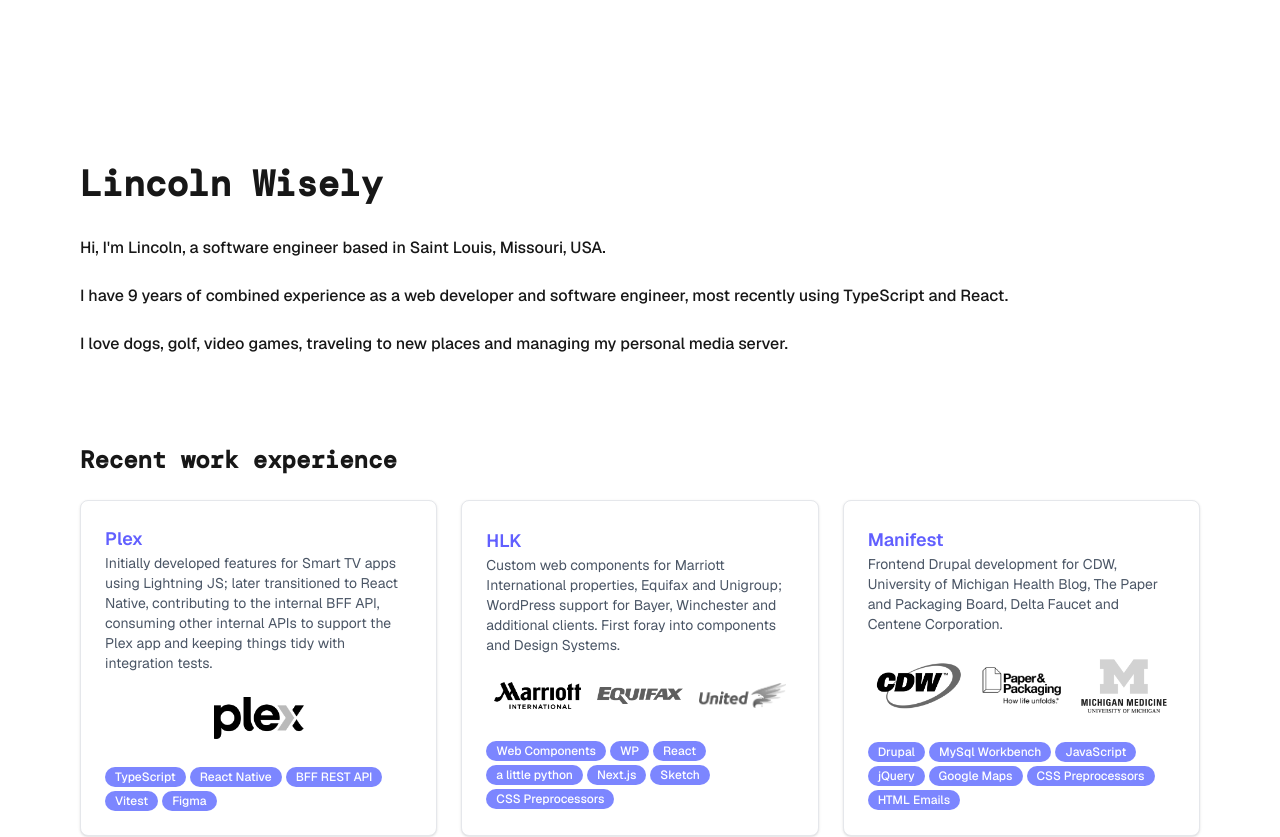
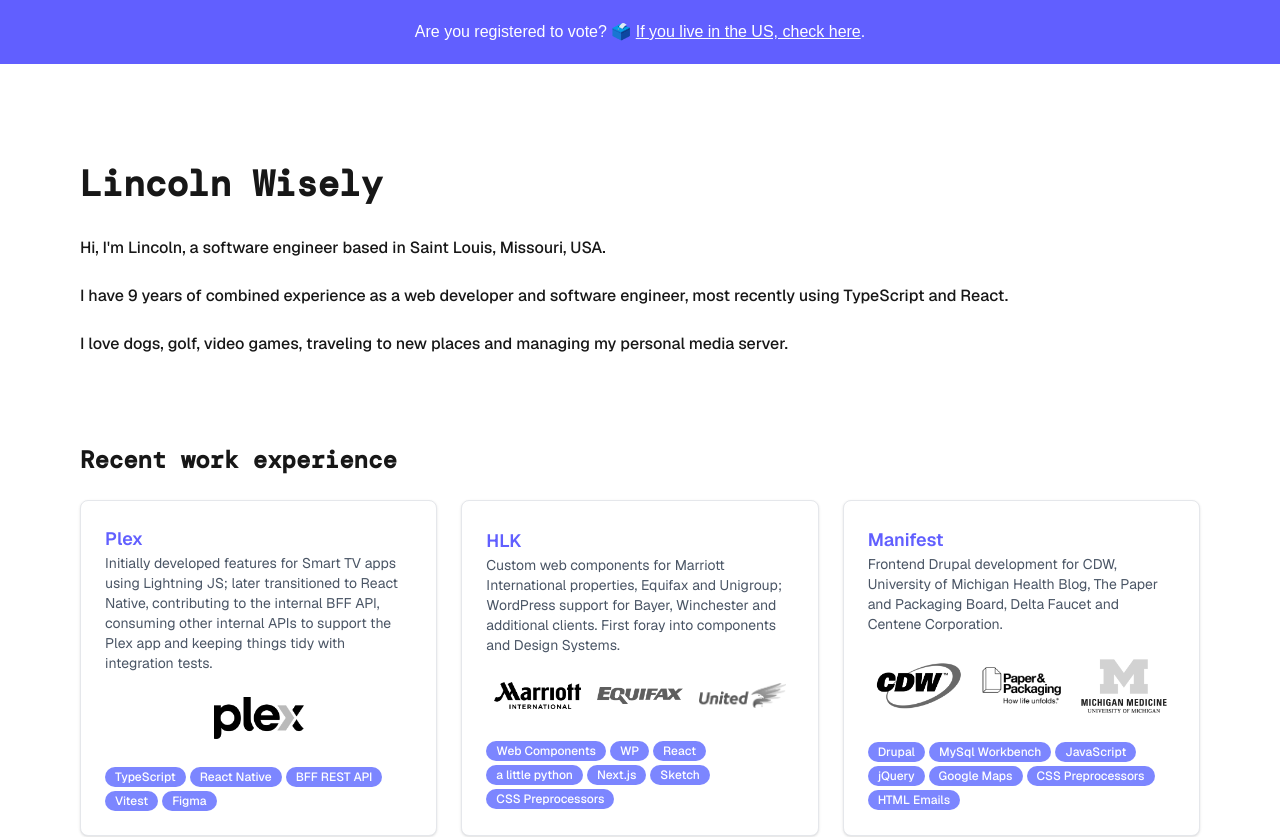
Before and after one commit to lincolnwisely/lincoln-wisely, a Next.js app: page / in a window 1280 px wide. Shown: the top 837 px of the page. Built offline with nearby package versions, Linux system fonts and the light colour scheme; a web font is replaced by a local one.

Commit message:
add banner for voting lol we are so fucked

```diff
--- a/src/app/page.tsx
+++ b/src/app/page.tsx
@@ -3,11 +3,12 @@
 import Experience from '@/components/experience';
 import Quotes from '@/components/quotes';
 import Projects from '@/components/projects';
+import Banner from '@/components/banner';
 
 export default function Home() {
   return (
     <div>
-      {/* <Banner /> */}
+      <Banner />
       <div className="font-sans grid grid-rows-[20px_1fr_20px] min-h-screen p-8 pb-20 gap-16 sm:p-20">
         <main className="flex flex-col gap-[32px] row-start-2  sm:items-start">
           <div className="flex flex-col-reverse lg:flex-row justify-center font-medium">
--- a/src/components/banner.tsx
+++ b/src/components/banner.tsx
@@ -1,7 +1,8 @@
 export default function Banner() {
   return (
-    <div className="bg-indigo-500 text-white w-screen flex justify-center">
-      <h5 className="text-center p-2">
+    <div className="bg-indigo-500 text-white w-screen absolute justify-center p-3">
+      <h5 className="text-center p-2">Are you registered to vote? 🗳️ <a className="underline" href="https://www.vote.org/am-i-registered-to-vote" target="_blank" rel="noopener noreferrer">If you live in the US, check here</a>.</h5>
+      {/* <h5 className="text-center p-2">
         Hey everyone! I am currently seeking a new role. Reach out via the{' '}
         <a
           className="underline"
@@ -29,7 +30,7 @@
           email
         </a>
         .
-      </h5>
+      </h5> */}
     </div>
   );
 }
```
